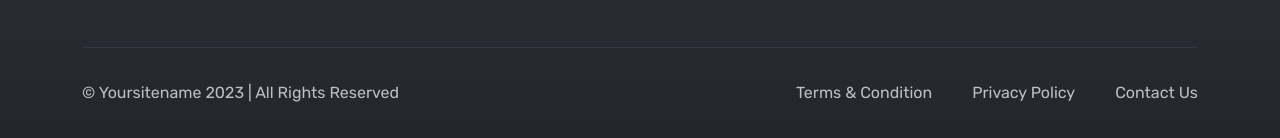
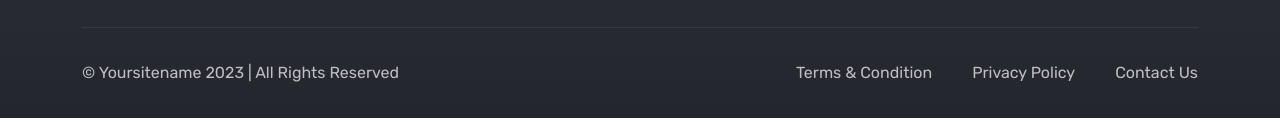
Before and after one commit to Shiddik/luxelife, a website: page index.html in a window 1280 px wide. Shown: the part 8376-8514 px from the top of the page. Drawn offline with Linux system fonts and the light colour scheme; files whose address does not match are found by name; a web font is replaced by a local one.

```diff
--- a/sass/partials/_footer.scss
+++ b/sass/partials/_footer.scss
@@ -23,7 +23,7 @@
     padding-top: 80px;
 
     hr{
-      margin: 50px 0 0 0;
+      margin: 30px 0 0 0;
     }
   }
 
```
Also changed, not shown: css/style.css.
